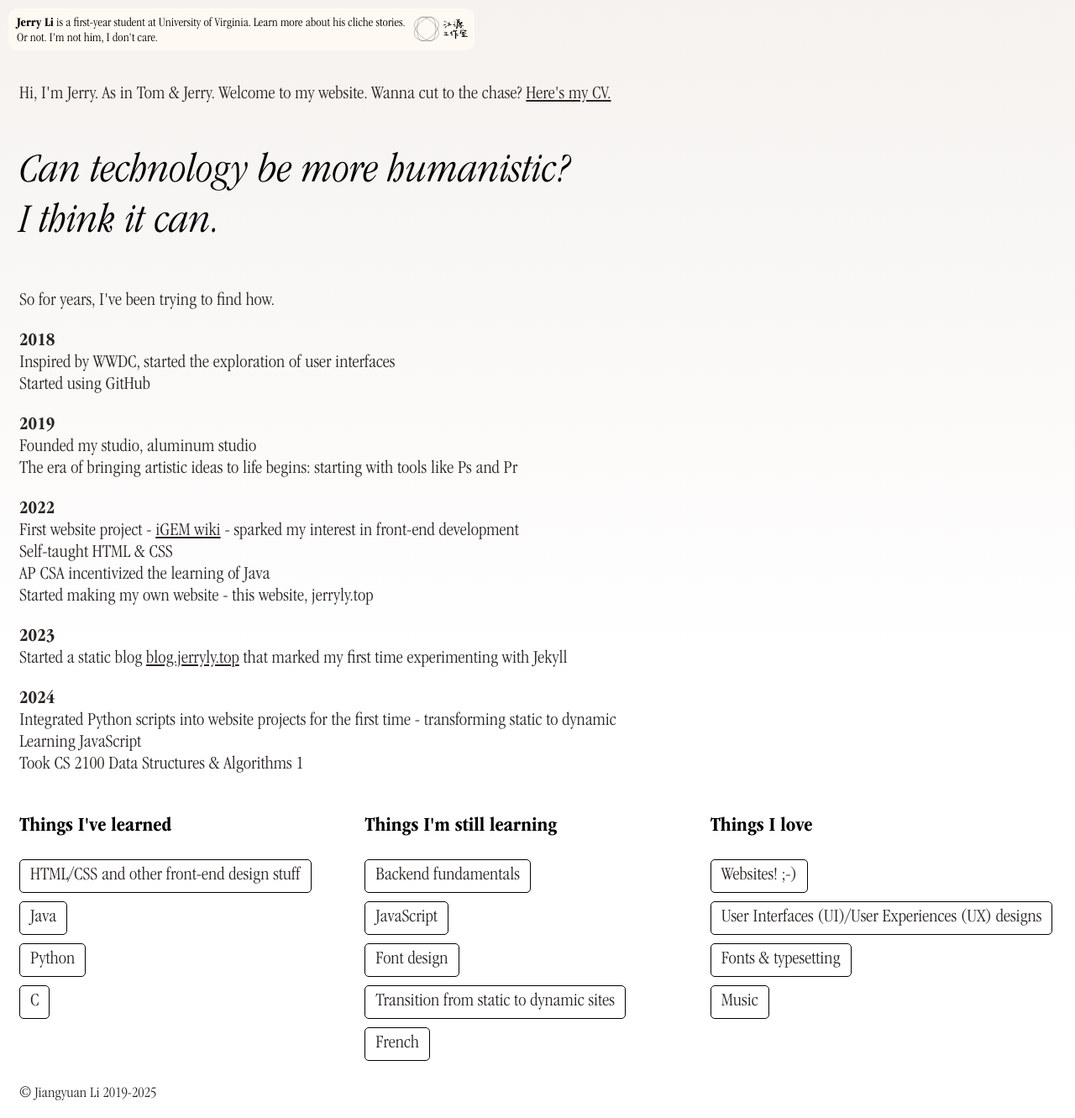
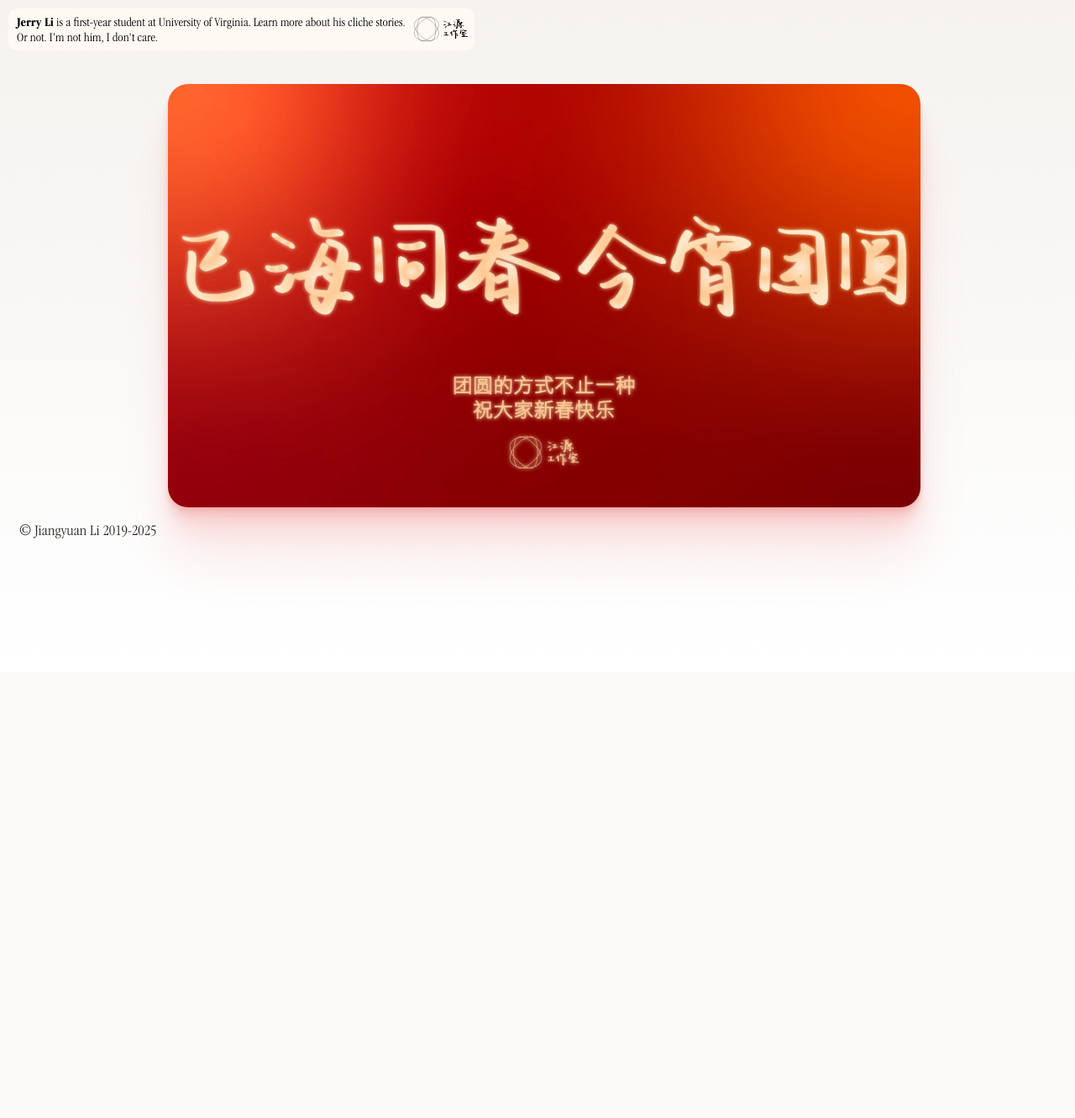
Before and after one commit to jerrylovescheese/live, a Flask app: page / in a window 1280 px wide. Shown: the whole page at 84% size. After the commit the page ends 649 px from the top, so only its background shows below. Run offline with Flask 3, Linux system fonts and the light colour scheme.

Commit message:
Updated Jan 22 2025

```diff
--- a/assets/styles/style.css
+++ b/assets/styles/style.css
@@ -1385,6 +1385,20 @@ td {
     grid-template-columns: 1fr 1fr 1fr;
 }
 
+#index-canvas-1 {
+    width: 70vw;
+    background-image: url(../images/activity-1.webp);
+    background-size: cover;
+    aspect-ratio: 16/9;
+    border-radius: 24px;
+    margin-left: 15vw;
+    box-shadow: 0 4px 4px hsla(0, 88%, 47%, 0.075),
+        0 8px 8px hsla(0, 88%, 47%, 0.075),
+        0 16px 16px hsla(0, 88%, 47%, 0.075),
+        0 32px 32px hsl(0, 88%, 47%, 0.075),
+        0 64px 64px hsl(0, 88%, 47%, 0.075)
+}
+
 @media (max-width: 430px) {
     #index-col {
         display: unset;
--- a/assets/templates/header.html
+++ b/assets/templates/header.html
@@ -10,7 +10,7 @@
     <div id="bar">
         <div id="lines">
             <span class="lines" id="lines-2"><b>Jerry Li</b> is a first-year student at University of Virginia.
-                <a href="./pages/about.html">Learn more about his cliche stories.</a></span>
+                <a href="https://jerryly.top/pages/about.html">Learn more about his cliche stories.</a></span>
             <span class="lines">Or not. I'm not him, I don't care.</span>
         </div>
         <div id="home" tabindex="1">
@@ -23,31 +23,31 @@
                 <ul>
                     <li><a href="https://jerryly.top">home</a></li>
                     <li><a href="#">go to top</a></li>
-                    <a href="./pages/search.html"><input type="text" placeholder="search"></a>
-                    <li><a href="./pages/noticeboard.html">noticeboard</a></li>
-                    <li><a href="./pages/survey.html">survey</a></li>
+                    <a href="https://jerryly.top/pages/search.html"><input type="text" placeholder="search"></a>
+                    <li><a href="https://jerryly.top/pages/noticeboard.html">noticeboard</a></li>
+                    <li><a href="https://jerryly.top/pages/survey.html">survey</a></li>
                 </ul>
             </div>
             <div id="wa-links">
                 <h3>living</h3>
                 <ul>
-                    <li><a href="./pages/christmas.html">christmas</a></li>
-                    <li><a href="./pages/contact.html">contact</a></li>
-                    <li><a href="./pages/flashback.html">rainbow room (under construction)</a></li>
-                    <li><a href="./pages/friends.html">friends</a></li>
-                    <li><a href="./pages/gallery.html">gallery</a></li>
-                    <li><a href="./pages/homemade_giftcard.html">giftcard</a></li>
-                    <li><a href="./pages/music.html">music</a></li>
+                    <li><a href="https://jerryly.top/pages/christmas.html">christmas</a></li>
+                    <li><a href="https://jerryly.top/pages/contact.html">contact</a></li>
+                    <li><a href="https://jerryly.top/pages/flashback.html">rainbow room (under construction)</a></li>
+                    <li><a href="https://jerryly.top/pages/friends.html">friends</a></li>
+                    <li><a href="https://jerryly.top/pages/gallery.html">gallery</a></li>
+                    <li><a href="https://jerryly.top/pages/homemade_giftcard.html">giftcard</a></li>
+                    <li><a href="https://jerryly.top/pages/music.html">music</a></li>
                 </ul>
             </div>
             <div id="wa-links">
                 <h3>learning</h3>
                 <ul>
-                    <li><a href="./pages/about.html">me</a></li>
-                    <li><a href="./pages/apple.html">apple</a></li>
-                    <li><a href="./pages/classical_ch.html">classical chinese (1)</a></li>
-                    <li><a href="./pages/classical_ch_sh.html">classical chinese (2)</a></li>
-                    <li><a href="./pages/develop.html">develop</a></li>
+                    <li><a href="https://jerryly.top/pages/about.html">me</a></li>
+                    <li><a href="https://jerryly.top/pages/apple.html">apple</a></li>
+                    <li><a href="https://jerryly.top/pages/classical_ch.html">classical chinese (1)</a></li>
+                    <li><a href="https://jerryly.top/pages/classical_ch_sh.html">classical chinese (2)</a></li>
+                    <li><a href="https://jerryly.top/pages/develop.html">develop</a></li>
                 </ul>
             </div>
         </div>
--- a/assets/templates/index.html
+++ b/assets/templates/index.html
@@ -7,75 +7,7 @@
 <div id="index-light"></div>
 
 <div class="index-canvas" id="index-canvas-1">
-    <p id="text-n">
-        Hi, I'm Jerry. As in Tom & Jerry. Welcome to my website. Wanna cut to the chase? <a
-            href="https://github.com/jerrylovescheese/jerrylovescheese/blob/19f9a9e2dcf50fec50d5e29ac48a69a67493cf5f/CV.pdf">Here's
-            my CV.</a>
-    </p>
-    <p id="heading"><i>Can technology be more humanistic?<br>I think it can.</i></p>
-    <p id="text-n">So for years, I've been trying to find how.</p>
-    <p id="text-n"><b>2018</b><br>Inspired by WWDC, started the exploration of user
-        interfaces<br>Started using GitHub</p>
-    <p id="text-n"><b>2019</b><br>Founded my studio, aluminum studio<br>The era of bringing
-        artistic ideas to life begins: starting with tools like Ps and Pr</p>
-    <p id="text-n"><b>2022</b><br>First website project - <a href="https://2022.igem.wiki/shsbnu-china/">iGEM wiki</a> -
-        sparked my interest in front-end development<br>Self-taught HTML & CSS<br>AP CSA incentivized the learning of
-        Java<br>Started making my own website - this website, jerryly.top</p>
-    <p id="text-n"><b>2023</b><br>Started a static blog <a href="https://blog.jerryly.top">blog.jerryly.top</a> that
-        marked my first time experimenting with Jekyll</p>
-    <p id="text-n"><b>2024</b><br>Integrated Python scripts into website projects for the first
-        time - transforming static to dynamic<br>Learning JavaScript<br>Took CS 2100 Data Structures &
-        Algorithms 1</p>
-    <div id="index-col">
-        <div>
-            <p class="subtitle">Things I've learned</p>
-            <div class="index-good">
-                <span id="text-n">HTML/CSS and other front-end design stuff</span>
-            </div>
-            <div class="index-good">
-                <span id="text-n">Java</span>
-            </div>
-            <div class="index-good">
-                <span id="text-n">Python</span>
-            </div>
-            <div class="index-good">
-                <span id="text-n">C</span>
-            </div>
-        </div>
-        <div>
-            <p class="subtitle">Things I'm still learning</p>
-            <div class="index-good">
-                <span id="text-n">Backend fundamentals</span>
-            </div>
-            <div class="index-good">
-                <span id="text-n">JavaScript</span>
-            </div>
-            <div class="index-good">
-                <span id="text-n">Font design</span>
-            </div>
-            <div class="index-good">
-                <span id="text-n">Transition from static to dynamic sites</span>
-            </div>
-            <div class="index-good">
-                <span id="text-n">French</span>
-            </div>
-        </div>
-        <div>
-            <p class="subtitle">Things I love</p>
-            <div class="index-good">
-                <span id="text-n">Websites! &semi;-&#41;</span>
-            </div>
-            <div class="index-good">
-                <span id="text-n">User Interfaces (UI)/User Experiences (UX) designs</span>
-            </div>
-            <div class="index-good">
-                <span id="text-n">Fonts & typesetting</span>
-            </div>
-            <div class="index-good">
-                <span id="text-n">Music</span>
-            </div>
-        </div>
-    </div>
+
 </div>
 
 {% endblock %}
```
Also changed, not shown: assets/templates/header-pages.html (+16 -16 lines), assets/templates/header-subpages.html (+16 -16 lines), assets/images/activity-1.webp (added), 2 other files.
